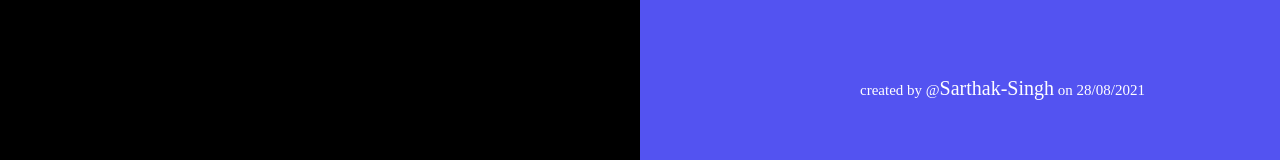
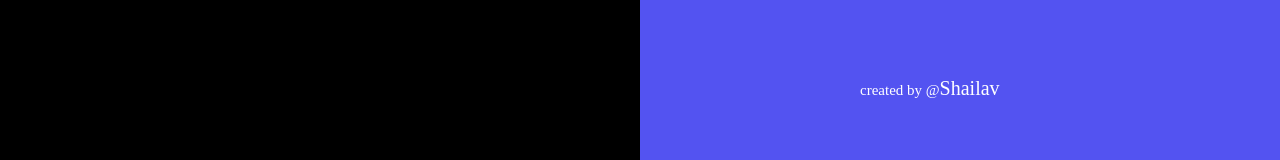
Before and after one commit to shai-lav/Property-Management-Dashboard, a plain HTML site: page index.html in a window 1280 px wide. Shown: the part 620-780 px from the top of the page. Drawn offline with Linux system fonts and the light colour scheme.

Commit message:
Update index.html

```diff
--- a/index.html
+++ b/index.html
@@ -35,7 +35,7 @@
                 Dashboard
             </button>
             <footer class="footer">
-                <div class="footer_desc">created by @<span>Sarthak-Singh</span> on 28/08/2021</div>
+                <div class="footer_desc">created by @<span>Shailav</span></div>
             </footer>
         </div>
     </div>
```
